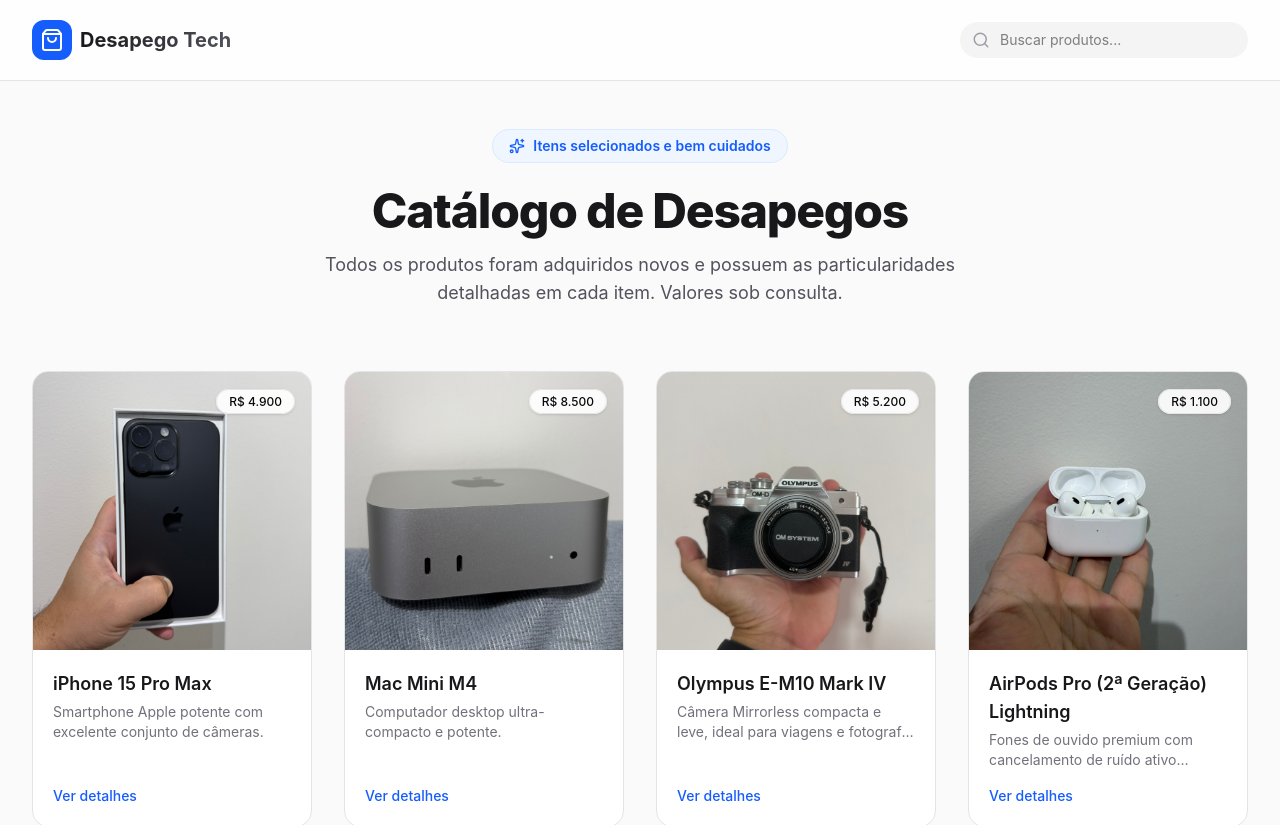
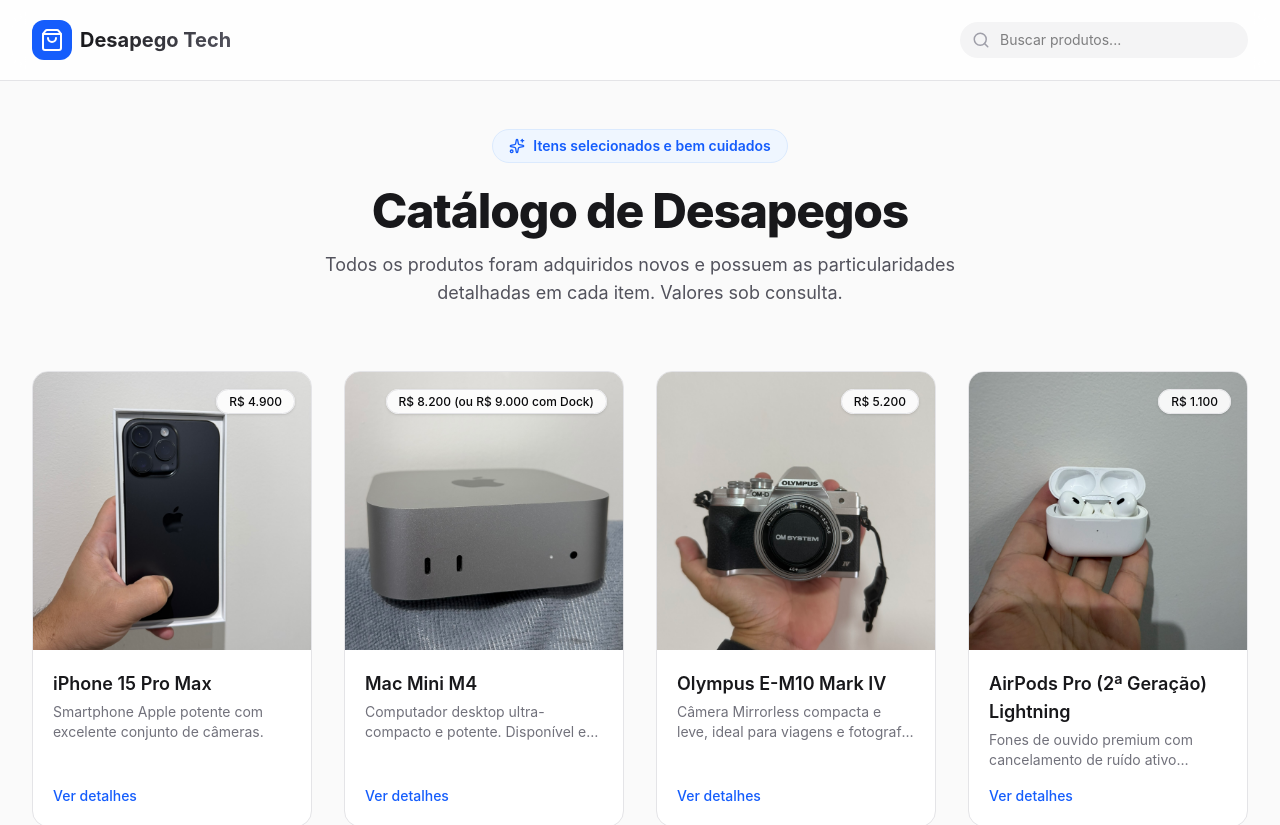
Before and after one commit to romualdoag/desapego-tech, a React (Vite) app in the folder frontend/: page / in a window 1280 px wide. Shown: the top 825 px of the page. Built offline with nearby package versions, Linux system fonts and the light colour scheme.

Commit message:
upd: adiciona opções de preço para Mac Mini M4 (com e sem dock)

```diff
--- a/frontend/src/data/products.ts
+++ b/frontend/src/data/products.ts
@@ -29,16 +29,16 @@
   {
     id: "mac-mini-m4",
     name: "Mac Mini M4",
-    description: "Computador desktop ultra-compacto e potente.",
+    description: "Computador desktop ultra-compacto e potente. Disponível em duas configurações: apenas o Mac Mini ou kit completo com Dock Ugreen e expansão de SSD.",
     specs: [
       "Chip M4 (10 CPUs / 10 GPUs)",
       "Memória RAM: 16GB",
       "Armazenamento: 512GB Interno",
-      "Expansão: +512GB no Dock Ugreen (Total 1TB)"
+      "Opcional: +512GB no Dock Ugreen (Total 1TB)"
     ],
-    includedItems: ["Cabo de energia", "Dock Ugreen com SSD 512GB"],
+    includedItems: ["Cabo de energia", "Opcional: Dock Ugreen com SSD 512GB"],
     condition: "Adquirido novo.",
-    price: "R$ 8.500",
+    price: "R$ 8.200 (ou R$ 9.000 com Dock)",
     folder: "mac_mini_m4",
     images: ["IMG_2011.JPEG", "IMG_2012.JPEG", "IMG_2013.JPEG", "IMG_2014.JPEG", "IMG_2015.JPEG", "IMG_2016.JPEG", "IMG_2017.JPEG", "IMG_2018.JPEG"]
   },
```
